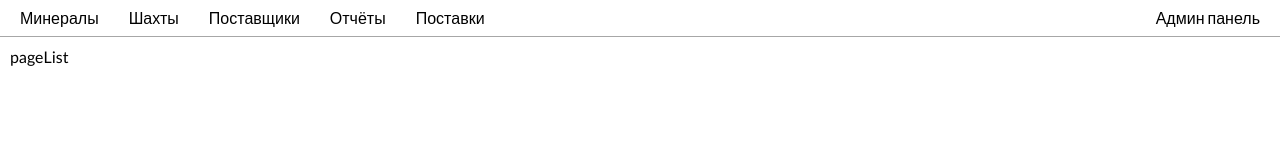
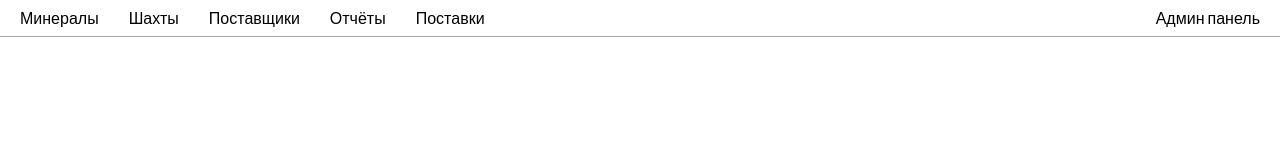
Before and after one commit to DVegasa/sem6database, a Vue app in the folder frontend/: page /list in a window 1280 px wide. Shown: the top 160 px of the page. Built offline with nearby package versions, Linux system fonts and the light colour scheme; no server answers.

Commit message:
F отображение данных база

```diff
--- a/frontend/src/features/PageList.vue
+++ b/frontend/src/features/PageList.vue
@@ -1,10 +1,26 @@
 <template>
   <div class="pageList">
-    pageList
+    {{table}}
+    <br />
+    {{entities}}
   </div>
 </template>
 
-<script>
+<script setup>
+import {ref, watch} from "vue";
+import {useRoute} from "vue-router"
+import {useStore} from "@/features/useStore.js";
+
+const entities = ref([])
+const table = ref(null)
+
+const route = useRoute()
+const store = useStore()
+watch([route, store.data, store.tables], ([route]) => {
+  entities.value = store.data.value[route.query['t']]
+  table.value = store.tables.value[route.query['t']]
+}, {immediate: true})
+
 </script>
 
 <style lang="scss" scoped>
```
